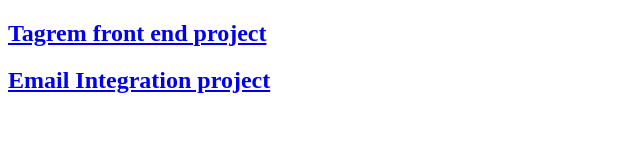
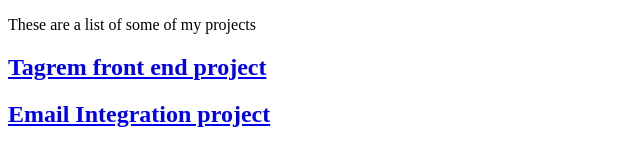
Before and after one commit to colelogan/colelogan.github.io, a plain HTML site: page index.html in a window 1280 px wide. Shown: the whole page, without its empty margins (0-640 px from the left). Drawn offline with Linux system fonts and the light colour scheme.

Commit message:
some more changes

```diff
--- a/index.html
+++ b/index.html
@@ -4,7 +4,9 @@
 
 </head>
 <body>
-
+<p>
+  These are a list of some of my projects
+</p>
 <h2><a href="https://www.colelogan.github.io" target="_blank">Tagrem front end project</a></h2>
 <h2><a href="http://ec2-35-164-9-76.us-west-2.compute.amazonaws.com" target="_blank">Email Integration project</a></h2>
 </body>
```
